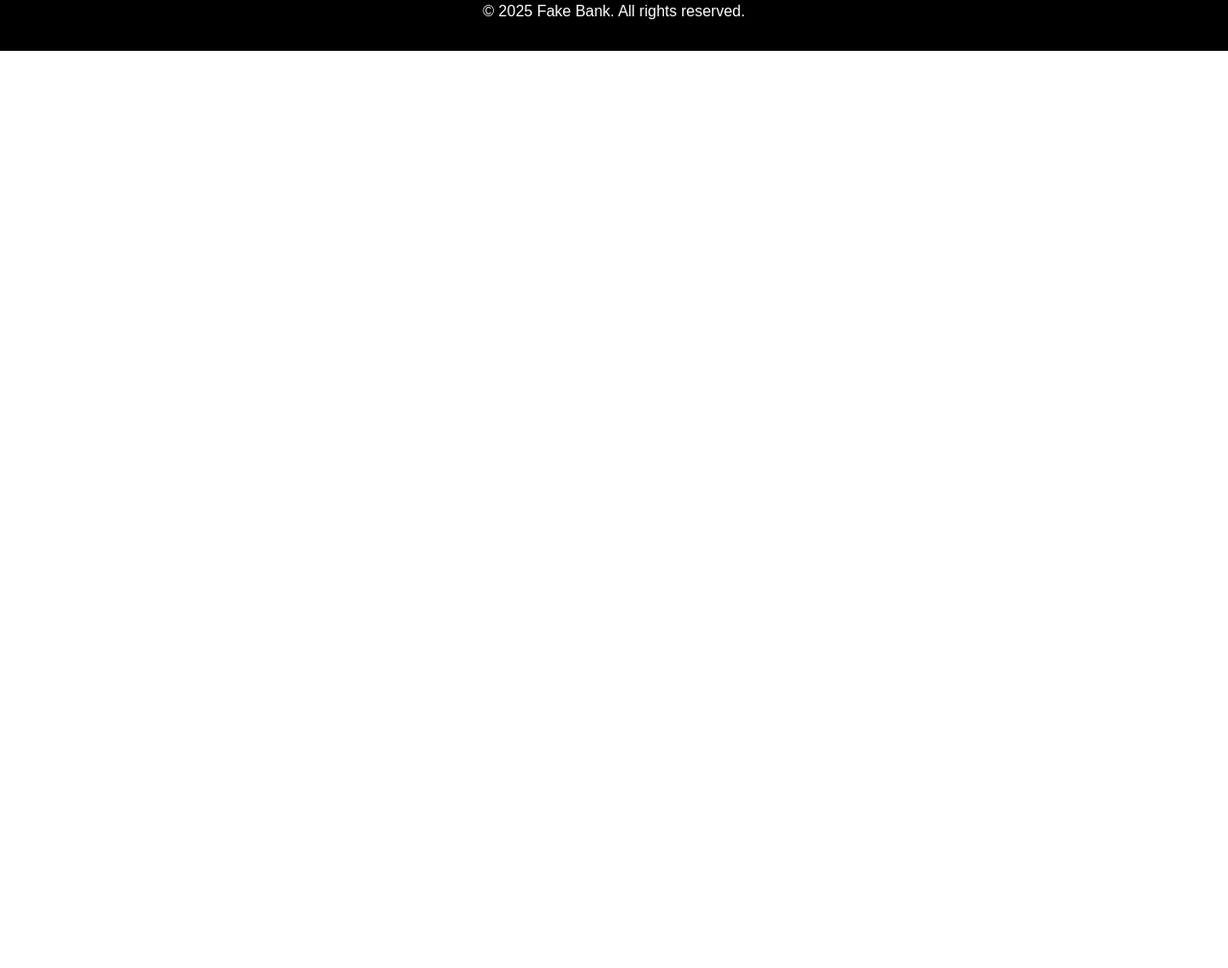
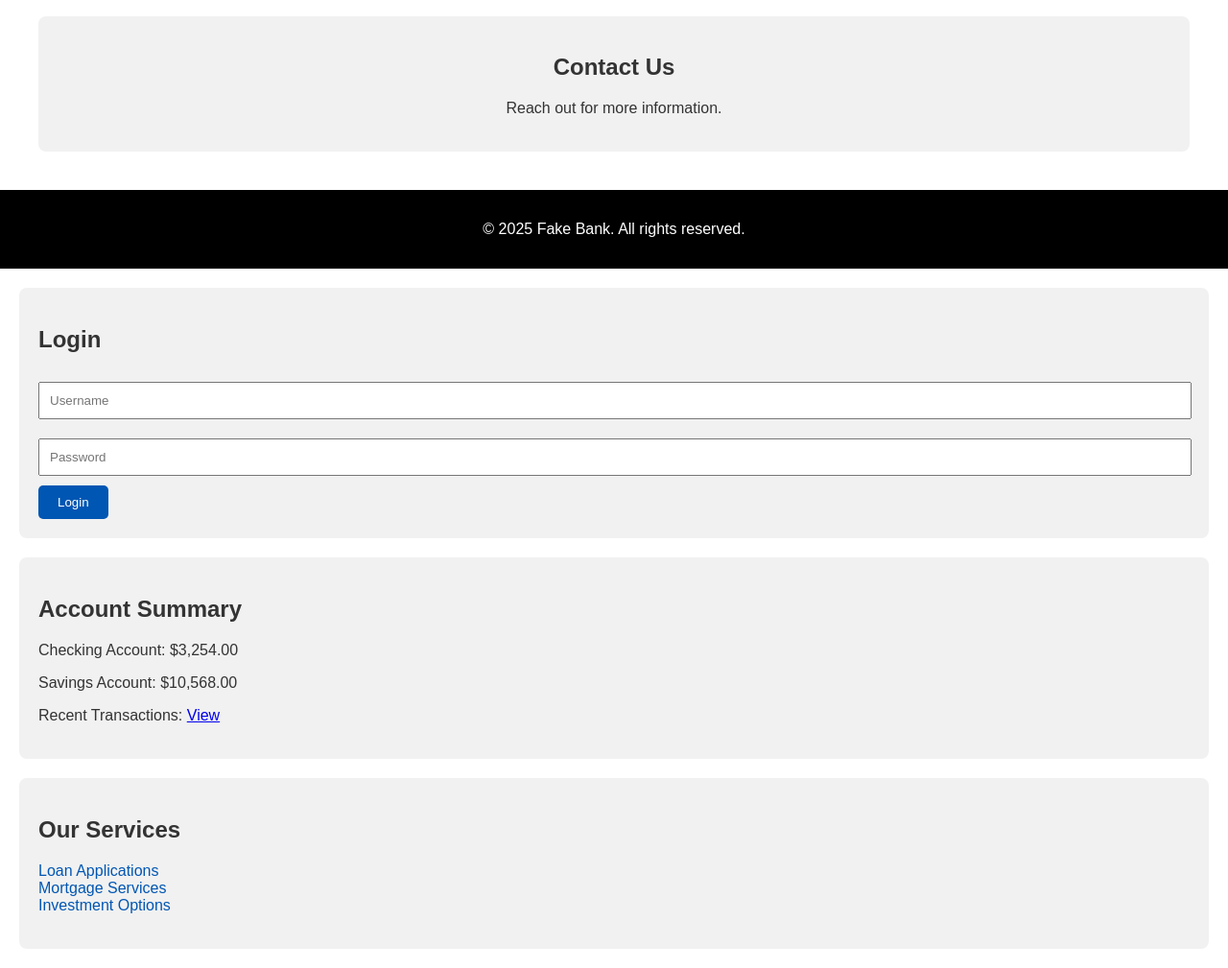
Before and after one commit to vishesh0789/MILONI-WEBSIte, a plain HTML site: page index.html in a window 1280 px wide. Shown: the part 493-1502 px from the top of the page at 96% size. Before the commit the page ends 800 px from the top, so only its background shows below. Drawn offline with Linux system fonts and the light colour scheme.

Commit message:
Add JavaScript for login interaction and update HTML and CSS

```diff
--- a/index.html
+++ b/index.html
@@ -37,3 +37,33 @@
     <script src="scripts.js"></script>
 </body>
 </html>
+
+<!-- Login Section -->
+<section id="login">
+    <h2>Login</h2>
+    <form action="#" method="post">
+        <input type="text" id="username" name="username" placeholder="Username" required>
+        <input type="password" id="password" name="password" placeholder="Password" required>
+        <button type="submit">Login</button>
+    </form>
+</section>
+
+<!-- Account Summary -->
+<section id="account-summary">
+    <h2>Account Summary</h2>
+    <p>Checking Account: $3,254.00</p>
+    <p>Savings Account: $10,568.00</p>
+    <p>Recent Transactions: <a href="#">View</a></p>
+</section>
+
+<!-- Services Section -->
+<section id="services">
+    <h2>Our Services</h2>
+    <ul>
+        <li><a href="#">Loan Applications</a></li>
+        <li><a href="#">Mortgage Services</a></li>
+        <li><a href="#">Investment Options</a></li>
+    </ul>
+</section>
+
+<script src="scripts.js"></script>
--- /dev/null
+++ b/script.js
@@ -0,0 +1,6 @@
+document.querySelector('#login form').addEventListener('submit', function(event) {
+    event.preventDefault(); // Prevent the form from submitting
+    var username = document.querySelector('#username').value;
+    var password = document.querySelector('#password').value;
+    alert('Login attempted for ' + username + ' with password ' + password);
+});
--- a/styles.css
+++ b/styles.css
@@ -51,3 +51,45 @@ nav ul li a:hover {
     color: #e85c27;
     transition: color 0.3s, background-color 0.3s;
 }
+
+
+section {
+    margin: 20px;
+    padding: 20px;
+    background-color: #f1f1f1;
+    border-radius: 8px;
+}
+
+input[type="text"],
+input[type="password"] {
+    margin: 10px 0;
+    padding: 10px;
+    width: calc(100% - 22px);
+}
+
+button {
+    padding: 10px 20px;
+    background-color: #0056b3;
+    color: white;
+    border: none;
+    border-radius: 5px;
+    cursor: pointer;
+}
+
+button:hover {
+    background-color: #003580;
+}
+
+ul {
+    list-style-type: none;
+    padding: 0;
+}
+
+li a {
+    text-decoration: none;
+    color: #0056b3;
+}
+
+li a:hover {
+    text-decoration: underline;
+}
```
